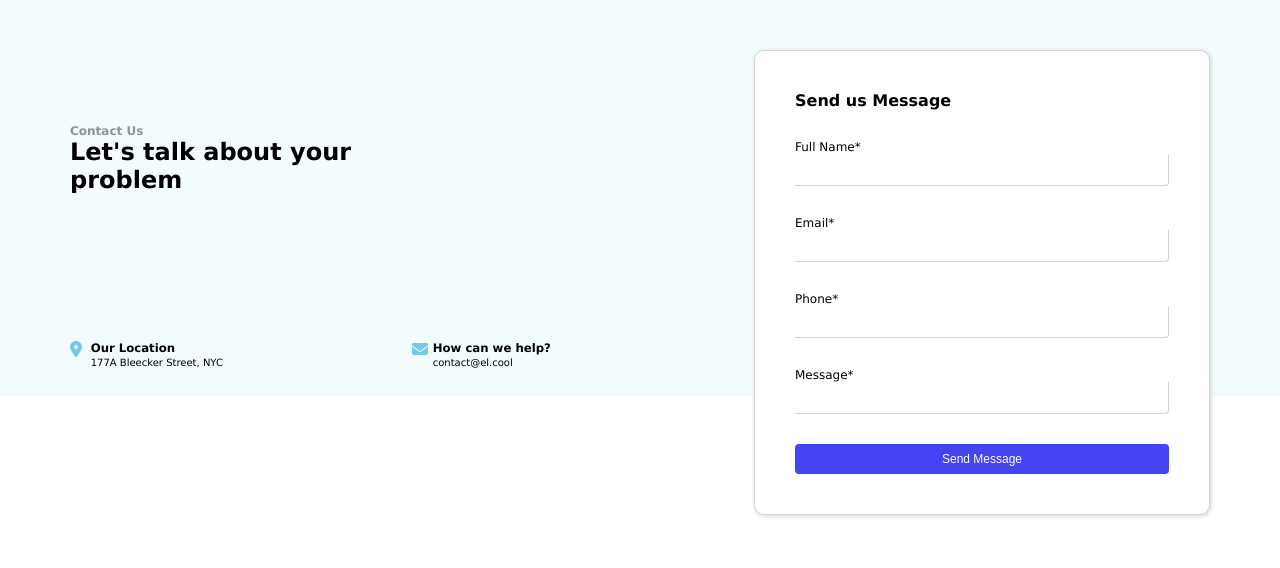
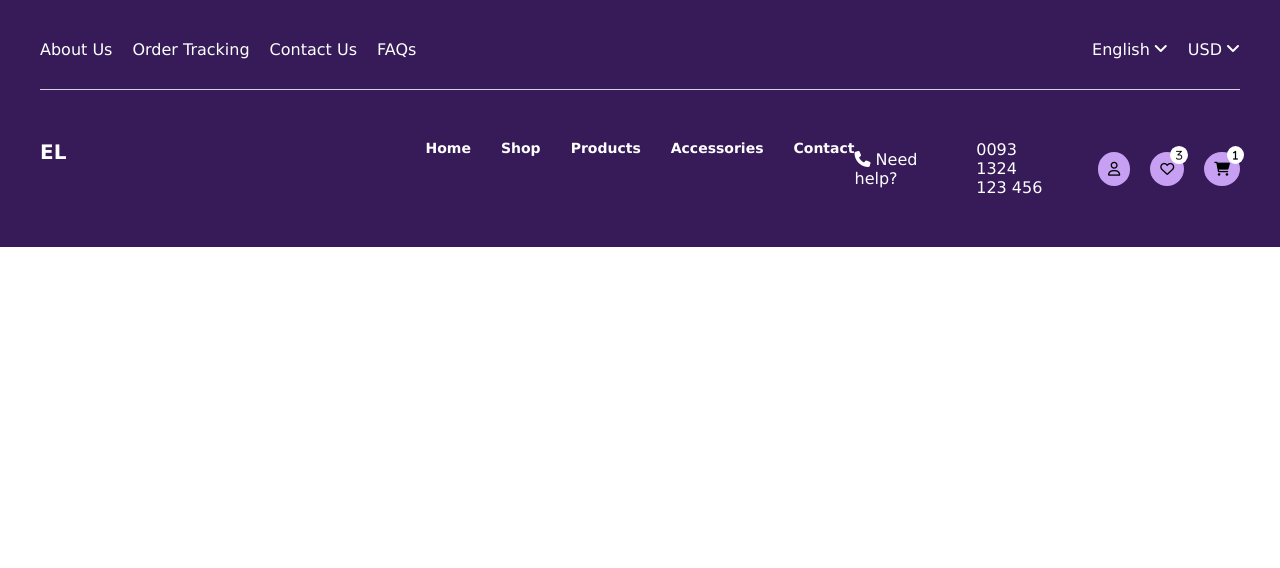
Before and after one commit to Phazerous/html-layouts, a plain HTML site: page index.html in a window 1280 px wide. Drawn offline with Linux system fonts and the light colour scheme.

Commit message:
@Project 14 @Navbar Section @Done AMATEUR
v0.0.1

```diff
--- a/assets/style.css
+++ b/assets/style.css
@@ -12,122 +12,118 @@ body {
   font-family: Verdana, Geneva, Tahoma, sans-serif;
 }
 
-h1 {
-  font-size: 2.4rem;
+body {
+  color: #fff;
 }
 
 h2 {
-  font-size: 1.6rem;
-  font-weight: 600;
+  font-size: 2rem;
 }
 
-h6 {
-  font-size: 1.2rem;
+h3 {
+  font-size: 1.6rem;
+  font-weight: 400;
 }
 
-.contact {
+h4 {
+  font-size: 1.4rem;
+}
+
+.header {
+  padding: 3rem 4rem 5rem;
+  background-color: #371b58;
+
   display: grid;
-  grid-template-columns: repeat(10, 1fr);
-  grid-template-rows: repeat(7, min-content);
+  grid-template-rows: repeat(2, min-content);
+  row-gap: 5rem;
+}
 
-  padding: 5rem 7rem;
+.about {
+  display: grid;
+  grid-template-columns: min-content 1fr min-content;
+  column-gap: 2rem;
+  padding: 1rem 0 3rem;
+
+  border-bottom: 1px solid rgba(255 255 255 / 0.8);
+}
+
+.about__actions {
+  list-style: none;
+  white-space: nowrap;
+
+  display: grid;
+  grid-template-columns: repeat(4, 1fr);
+  column-gap: 2rem;
+
+  place-content: center;
+  font-size: 1.6rem;
+}
+
+.about__options {
+  grid-column: -2 / -1;
+
+  display: grid;
+  grid-template-columns: repeat(2, min-content);
+  column-gap: 2rem;
+}
+
+.about__currency,
+.about__lang {
+  display: grid;
+  grid-template-columns: repeat(2, min-content);
+  column-gap: 0.4rem;
+}
+
+.nav {
+  display: grid;
+  grid-template-columns: repeat(3, 1fr);
+  place-content: center;
+}
+
+.nav__logo {
+  justify-self: start;
+}
+
+.nav__list {
+  list-style: none;
+  display: grid;
+  grid-template-columns: repeat(5, min-content);
+  column-gap: 3rem;
+}
+
+.other {
+  justify-self: end;
+  display: grid;
+  grid-template-columns: repeat(3, 1fr);
+  column-gap: 5rem;
+  place-items: center;
+}
+
+.nav__details {
+  display: grid;
+  grid-template-columns: repeat(3, 1fr);
+  column-gap: 2rem;
+  justify-items: center;
+  font-size: 1.4rem;
+}
+
+.nav__details > i {
+  background-color: #c7a0f3;
+  border-radius: 50%;
+  padding: 1rem;
+  color: black;
+
   position: relative;
 }
 
-.contact::before {
+.heart,
+.cart {
   position: absolute;
-  z-index: -1;
-  content: '';
-  background-color: #f2fcff;
-  height: 70%;
-  width: 100%;
+
+  font-size: 1rem;
+  top: -0.6rem;
+  right: -0.4rem;
+  padding: 0.4rem 0.6rem;
+  background-color: #fff;
+  border-radius: 50%;
 }
-
-.contact__title-container {
-  grid-column: 1 / 4;
-  grid-row: 2 / 3;
-}
-
-.contact__subtitle {
-  color: rgb(146, 146, 146);
-}
-
-.contact__title span {
-  display: block;
-}
-
-.contact__location {
-  grid-column: 1 / span 2;
-  grid-row: 5 / 6;
-}
-
-.contact__email {
-  grid-column: 4 / span 2;
-  grid-row: 5 / 6;
-}
-
-.contact__location,
-.contact__email {
-  display: grid;
-  grid-template-columns: 1fr 10fr;
-  grid-template-rows: repeat(2, min-content);
-}
-
-.fa-envelope,
-.fa-location-dot {
-  color: #75c9e7;
-  font-size: 1.6rem;
-}
-
-.contact__location .location__title,
-.contact__email .email__title {
-  grid-column: 2 / -1;
-}
-
-.contact__location .location__subtitle,
-.contact__email .email__subtitle {
-  grid-column: 2 / -1;
-  grid-row: 2 / 3;
-}
-
-.contact__form {
-  grid-column: 7 / -1;
-  grid-row: 1 / -1;
-
-  display: grid;
-  row-gap: 3rem;
-
-  padding: 4rem;
-  border: 1px solid lightgray;
-  border-radius: 1rem;
-  box-shadow: 1px 1px 5px lightgray;
-  background-color: #fff;
-}
-
-.contact__form > fieldset {
-  display: grid;
-  border: none;
-}
-
-.contact__form label {
-  font-size: 1.2rem;
-}
-
-:is(.form__name, .form__email, .form__phone, .form__message) input {
-  padding: 0.8rem;
-  border: none;
-  border-bottom: 1px solid lightgray;
-  border-right: 1px solid lightgray;
-  border-bottom-right-radius: 0.4rem;
-  outline: none;
-}
-
-.form__submit {
-  padding: 0.8rem 0;
-  background-color: #4444f2;
-  color: #fff;
-  border: none;
-  font-size: 1.2rem;
-  border-radius: 0.4rem;
-  font-weight: 400;
-}
--- a/index.html
+++ b/index.html
@@ -8,7 +8,7 @@
     <meta
       name="viewport"
       content="width=device-width, initial-scale=1.0" />
-    <title>Contact</title>
+    <title>Navbar Section</title>
 
     <link
       rel="stylesheet"
@@ -22,64 +22,51 @@
       href="./assets/style.css" />
   </head>
   <body>
-    <section class="contact">
-      <div class="contact__title-container">
-        <h6 class="contact__subtitle">Contact Us</h6>
-        <h1 class="contact__title">
-          Let's talk about your <span>problem</span>
-        </h1>
+    <header class="header">
+      <div class="about">
+        <ul class="about__actions">
+          <li class="about__item">About Us</li>
+          <li class="about__item">Order Tracking</li>
+          <li class="about__item">Contact Us</li>
+          <li class="about__item">FAQs</li>
+        </ul>
+
+        <div class="about__options">
+          <h3 class="about__lang">
+            English
+            <i class="fa-solid fa-angle-down"></i>
+          </h3>
+          <h3 class="about__currency">
+            USD<i class="fa-solid fa-angle-down"></i>
+          </h3>
+        </div>
       </div>
 
-      <div class="contact__location">
-        <i class="fa-solid fa-location-dot"></i>
-        <h3 class="location__title">Our Location</h3>
-        <p class="location__subtitle">177A Bleecker Street, NYC</p>
-      </div>
+      <nav class="nav">
+        <h2 class="nav__logo">EL</h2>
 
-      <div class="contact__email">
-        <i class="fa-solid fa-envelope"></i>
-        <h3 class="email__title">How can we help?</h3>
-        <p class="email__subtitle">contact@el.cool</p>
-      </div>
+        <ul class="nav__list">
+          <h4 class="nav__item">Home</h4>
+          <h4 class="nav__item">Shop</h4>
+          <h4 class="nav__item">Products</h4>
+          <h4 class="nav__item">Accessories</h4>
+          <h4 class="nav__item">Contact</h4>
+        </ul>
 
-      <form
-        action="#"
-        class="contact__form">
-        <h2 class="form__title">Send us Message</h2>
+        <div class="other">
+          <h3 class="nav__help">
+            <i class="fa-solid fa-phone"></i>
+            Need help?
+          </h3>
+          <h3 class="nav__phone">0093 1324 123 456</h3>
 
-        <fieldset class="form__name">
-          <label for="name">Full Name*</label>
-          <input
-            type="text"
-            name="name" />
-        </fieldset>
-
-        <fieldset class="form__email">
-          <label for="email">Email*</label>
-          <input
-            type="text"
-            name="email" />
-        </fieldset>
-
-        <fieldset class="form__phone">
-          <label for="phone">Phone*</label>
-          <input
-            type="text"
-            name="phone" />
-        </fieldset>
-
-        <fieldset class="form__message">
-          <label for="message">Message*</label>
-          <input
-            type="text"
-            name="message" />
-        </fieldset>
-
-        <input
-          class="form__submit"
-          type="button"
-          value="Send Message" />
-      </form>
-    </section>
+          <div class="nav__details">
+            <i class="fa-regular fa-user"></i>
+            <i class="fa-regular fa-heart"><div class="heart">3</div></i>
+            <i class="fa-solid fa-cart-shopping"><div class="cart">1</div></i>
+          </div>
+        </div>
+      </nav>
+    </header>
   </body>
 </html>
```
Also changed, not shown: assets/images/2.1.jpg (deleted), assets/images/2.2.jpg (deleted), assets/images/2.3.jpg (deleted), assets/images/2.4.jpg (deleted).
